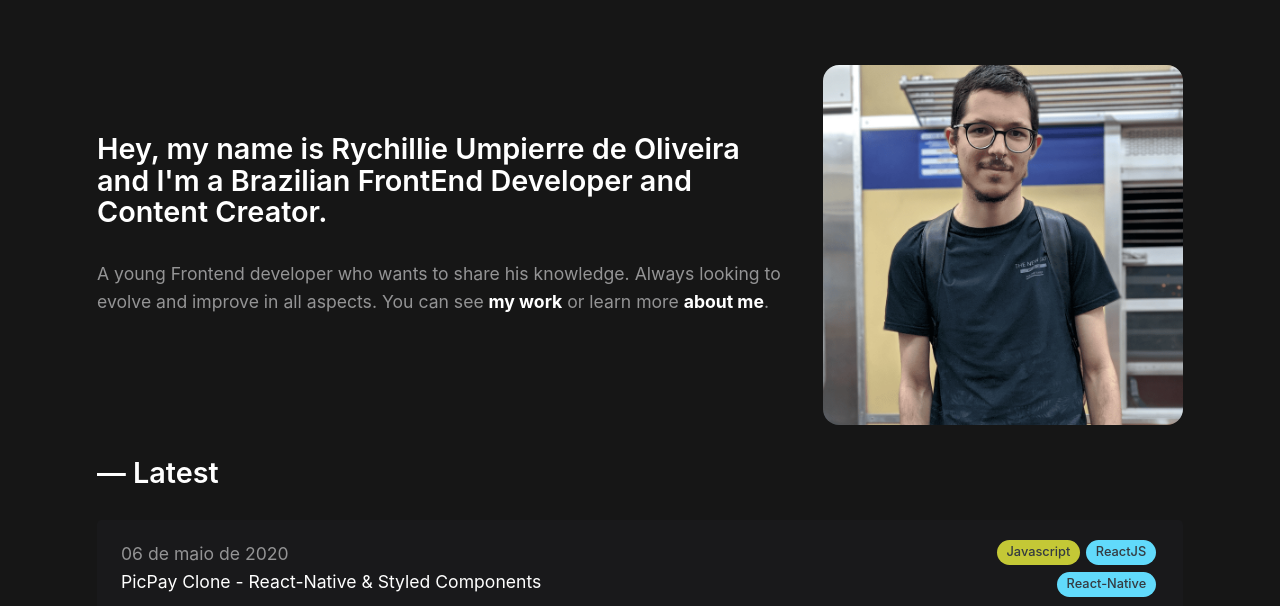
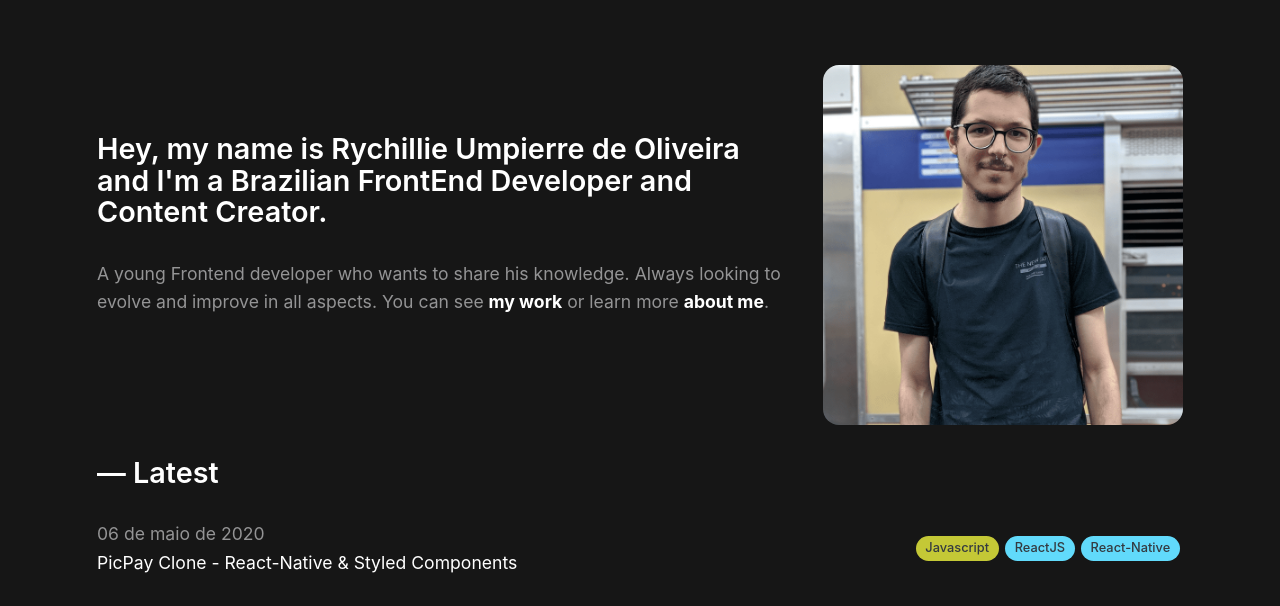
Before and after one commit to Rychillie/Redesign-rychillie.net, a Gatsby site: page / in a window 1280 px wide. Shown: the part 108-714 px from the top of the page. Built offline with nearby package versions, Linux system fonts and the light colour scheme; Gatsby itself is replaced by a stand-in of ours.

Commit message:
posts and links

```diff
--- a/src/components/Navbar/content.js
+++ b/src/components/Navbar/content.js
@@ -1,15 +1,18 @@
 const links = [
     {
         label: "Portfolio",
-        url: "/portfolio/",
+        url: "/",
+        //change te link
     },
     {
         label: "Blog",
-        url: "/blog/",
+        url: "/",
+        //change te link
     },
     {
         label: "About",
-        url: "/about/",
+        url: "/",
+        //change te link
     },
 ]
 
--- a/src/components/Post/styled.js
+++ b/src/components/Post/styled.js
@@ -3,25 +3,44 @@ import styled from "styled-components"
 export const Card = styled.div`
     width: 100%;
     display: flex;
-    align-items: center;
     flex-direction: column;
     background: transparent;
     text-decoration: none;
-    border-radius: .3rem;
-    padding: .6rem 1rem;
-    margin: 0 0 1.2rem;
+    margin: 0 0 2rem;
     border-bottom: none;
     font-weight: 400;
-    background: hsla(225, 6%, 13%, .4);
+    position: relative;
+
+    &:before {
+        content: '';
+        display: block;
+        position: absolute;
+        width: calc(1.2rem + 100%);
+        height: calc(1rem + 100%);
+        background: transparent;
+        border-radius: .3rem;
+        z-index: -1;
+        left: 50%;
+        top: 50%;
+        transform: translate(-50%, -50%);
+
+        @media screen and (min-width: 800px) {
+            width: calc(1.8rem + 100%);
+            height: calc(1.4rem + 100%);
+        }
+    }
 
     &:hover {
-        background: #202124;
         cursor: pointer;
+
+        &:before {
+            background: #202124;
+        }
     }
 
     @media screen and (min-width: 800px) {
-        padding: 1rem 1.5rem;
         flex-direction: row;
+        align-items: center;
     }
 `
 
```
